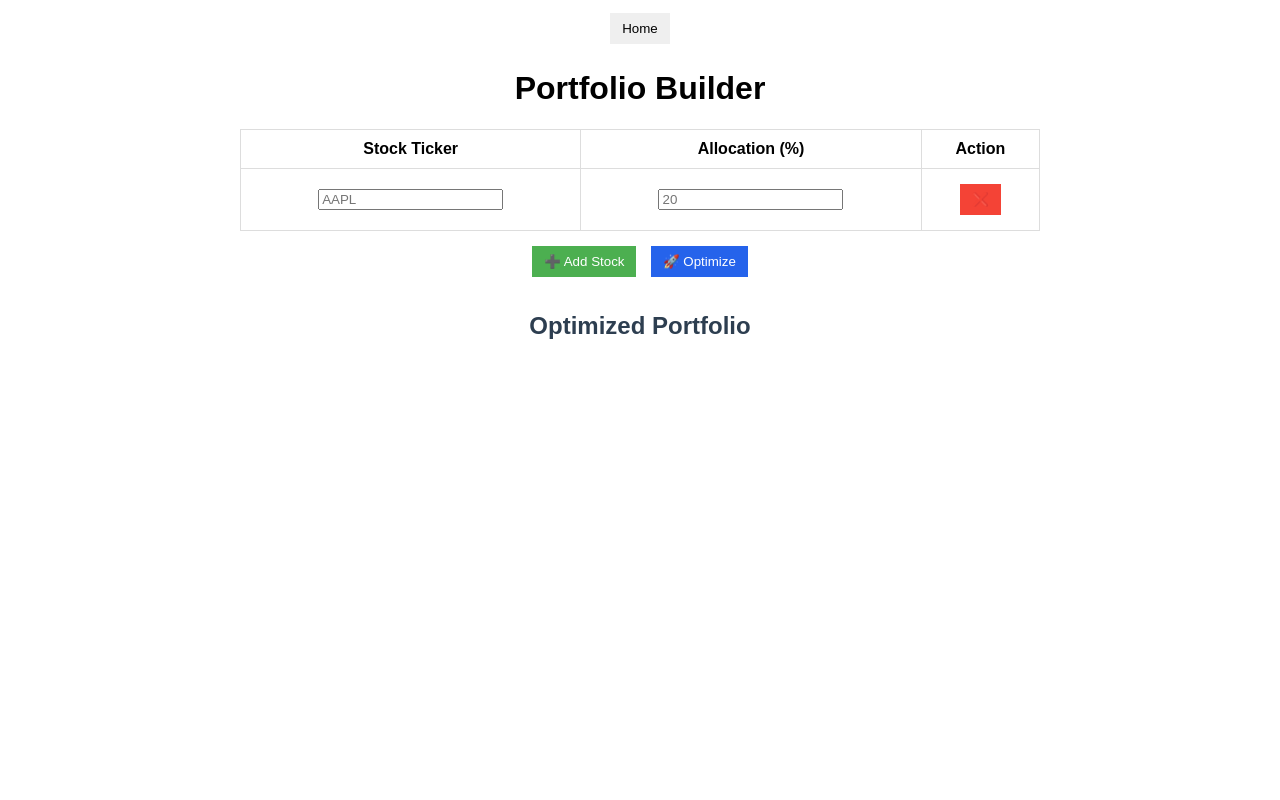
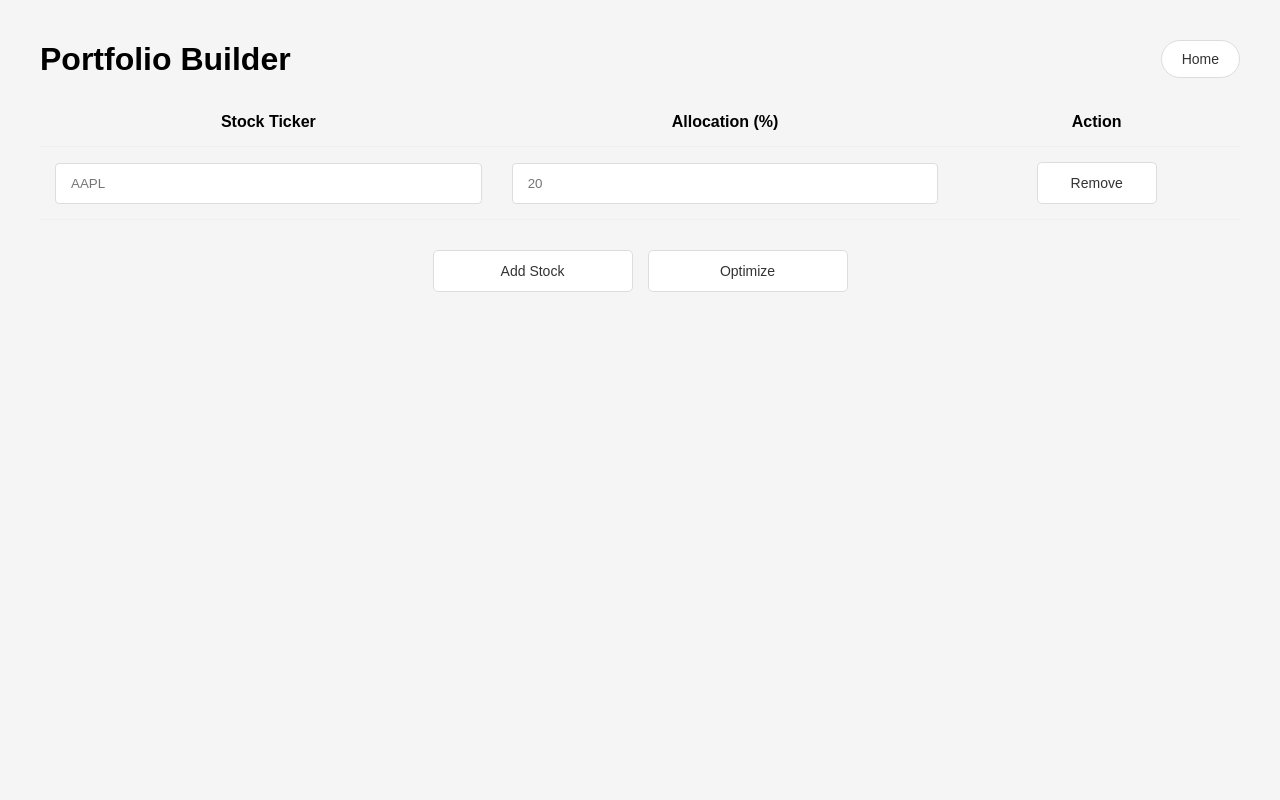
Before and after one commit to tokisakiiuwu/StockProject, a Django app: page /portfolio/ in a window 1280 px wide. Run offline with Django 5.2, Linux system fonts and the light colour scheme; some libraries are stand-ins or nearby versions.

Commit message:
Update portfolio.html portfolio page, all buttons and containers

```diff
--- a/templates/portfolio.html
+++ b/templates/portfolio.html
@@ -4,75 +4,127 @@
     <title>Portfolio Builder</title>
     <script src="https://cdn.plot.ly/plotly-2.24.1.min.js"></script>
     <style>
-        body { font-family: Arial, sans-serif; text-align: center; }
-        .container { max-width: 800px; margin: auto; }
-        table { width: 100%; border-collapse: collapse; margin-top: 20px; }
-        th, td { padding: 10px; border: 1px solid #ddd; text-align: center; }
-        .button-group { margin-top: 10px; }
-        button { padding: 8px 12px; margin: 5px; cursor: pointer; border: none; }
-        .btn-add { background-color: #4CAF50; color: white; }
-        .btn-remove { background-color: #f44336; color: white; }
-        .btn-optimize { background-color: #2563eb; color: white; }
-
-        /* Optimized Portfolio Section */
-        #optimized-portfolio { margin-top: 30px; }
-        #optimized-portfolio h2 { color: #2d3e50; font-size: 24px; margin-bottom: 20px; text-align: center; }
-
-        .portfolio-list {
+        body {
+            font-family: Arial, sans-serif;
+            background-color: #f5f5f5;
+            margin: 0;
+            padding: 20px;
+            min-height: 100vh;
+            box-sizing: border-box;
+        }
+        .content-area {
+            max-width: 100%;
+            margin: 0;
+            padding: 20px;
+            background: transparent;
+        }
+        .title-row {
             display: flex;
+            justify-content: space-between;
+            align-items: center;
+            margin-bottom: 20px;
             flex-wrap: wrap;
-            justify-content: center;
+            gap: 15px;
+            width: 100%;
+        }
+        .home-button {
+            padding: 10px 20px;
+            background: white;
+            color: #333;
+            border: 1px solid #ddd;
+            border-radius: 20px;
+            font-size: 14px;
+            cursor: pointer;
+            transition: all 0.2s;
+            white-space: nowrap;
+        }
+        .home-button:hover {
+            background: #f5f5f5;
+        }
+        .portfolio-table {
+            width: 100%;
+            border-collapse: collapse;
+            margin: 20px 0;
         }
 
-        .portfolio-item {
-            background-color: #f8f9fa;
-            padding: 20px;
-            margin: 10px;
-            border-radius: 8px;
-            box-shadow: 0 2px 8px rgba(0, 0, 0, 0.1);
-            width: 250px;
+        .portfolio-table th,
+        .portfolio-table td {
+            padding: 15px;
+            border-bottom: 1px solid #eee;
             text-align: center;
-            font-size: 18px;
-            transition: background-color 0.3s ease;
         }
 
-        .portfolio-item:hover {
-            background-color: #e9ecef;
-            cursor: pointer;
+        .button-group {
+            margin: 30px 0;
+            display: flex;
+            justify-content: center;
+            flex-wrap: wrap;
+            gap: 15px;
+            width: 100%;
         }
 
-        .stock-name {
-            font-weight: bold;
-            color: #007bff;
-            font-size: 20px;
+        .form-button {
+            padding: 12px 24px;
+            cursor: pointer;
+            background: white;
+            color: #333;
+            border: 1px solid #ddd;
+            border-radius: 5px;
+            font-size: 14px;
+            transition: all 0.2s;
+            min-width: 120px;
+            flex-grow: 1;
+            max-width: 200px;
+        }
+        .form-button:hover {
+            background: #f5f5f5;
         }
 
-        .allocation {
-            margin-top: 10px;
-            font-weight: bold;
-            font-size: 22px;
-            color: #333;
+        .stock-input {
+            padding: 12px 15px;
+            border: 1px solid #ddd;
+            border-radius: 4px;
+            width: 100%;
+            box-sizing: border-box;
+            max-width: none;
         }
 
         @media (max-width: 768px) {
-            .portfolio-item {
+            .title-row {
+                flex-direction: column;
+                align-items: stretch;
+            }
+
+            .form-button {
                 width: 100%;
-                margin: 10px 0;
+                max-width: none;
+            }
+
+            .portfolio-table th,
+            .portfolio-table td {
+                padding: 10px;
+                display: block;
+                width: 100%;
+                text-align: left;
+            }
+
+            .portfolio-table tr {
+                margin-bottom: 15px;
+                display: block;
             }
         }
     </style>
 </head>
 <body>
-    <div class="head-container">
-        <a href="{% url 'stock_search' %}">
-            <button>Home</button>
-        </a>
-    </div>
+    <div class="content-area">
+        <div class="title-row">
+            <h1 style="margin:0">Portfolio Builder</h1>
+            <a href="{% url 'stock_search' %}">
+                <button class="home-button">Home</button>
+            </a>
+        </div>
 
-    <div class="container">
-        <h1>Portfolio Builder</h1>
-
-        <table id="stockTable">
+        <table class="portfolio-table" id="stockTable">
             <thead>
                 <tr>
                     <th>Stock Ticker</th>
@@ -82,23 +134,17 @@
             </thead>
             <tbody>
                 <tr>
-                    <td><input type="text" name="tickers[]" placeholder="AAPL" required></td>
-                    <td><input type="number" name="allocations[]" placeholder="20" required></td>
-                    <td><button class="btn-remove" onclick="removeRow(this)">❌</button></td>
+                    <td><input class="stock-input" type="text" name="tickers[]" placeholder="AAPL" required></td>
+                    <td><input class="stock-input" type="number" name="allocations[]" placeholder="20" required></td>
+                    <td><button class="form-button" onclick="removeRow(this)">Remove</button></td>
                 </tr>
             </tbody>
         </table>
 
         <div class="button-group">
-            <button class="btn-add" onclick="addRow()">➕ Add Stock</button>
-            <button class="btn-optimize" onclick="submitPortfolio()">🚀 Optimize</button>
+            <button class="form-button" onclick="addRow()">Add Stock</button>
+            <button class="form-button" onclick="submitPortfolio()">Optimize</button>
         </div>
-
-        <div id="optimized-portfolio">
-            <h2>Optimized Portfolio</h2>
-            <!-- Optimized portfolio will be displayed here -->
-        </div>
-
     </div>
 
     <script>
@@ -106,9 +152,9 @@
             let table = document.getElementById("stockTable").getElementsByTagName("tbody")[0];
             let newRow = table.insertRow();
             newRow.innerHTML = `
-                <td><input type="text" name="tickers[]" placeholder="TSLA" required></td>
-                <td><input type="number" name="allocations[]" placeholder="25" required></td>
-                <td><button class="btn-remove" onclick="removeRow(this)">❌</button></td>
+                <td><input class="stock-input" type="text" name="tickers[]" placeholder="TSLA" required></td>
+                <td><input class="stock-input" type="number" name="allocations[]" placeholder="25" required></td>
+                <td><button class="form-button" onclick="removeRow(this)">Remove</button></td>
             `;
         }
 
@@ -134,27 +180,6 @@
                 headers: { "Content-Type": "application/json", "X-CSRFToken": "{{ csrf_token }}" },
                 body: JSON.stringify({ tickers: tickers, allocations: allocations })
             })
-            .then(response => response.json())
-            .then(data => {
-                // Clear any existing portfolio
-                const optimizedPortfolio = data.portfolio;
-                let portfolioHtml = "<div class='portfolio-list'>";
-
-                // Build the optimized portfolio list
-                for (let stock in optimizedPortfolio) {
-                    portfolioHtml += `
-                        <div class="portfolio-item">
-                            <div class="stock-name"><b>${stock}</b></div>
-                            <div class="allocation">${optimizedPortfolio[stock].toFixed(2)}%</div>
-                        </div>
-                    `;
-                }
-
-                portfolioHtml += "</div>";
-
-                // Insert the portfolio items into the container
-                document.getElementById("optimized-portfolio").innerHTML = portfolioHtml;
-            })
             .catch(error => console.error("Error:", error));
         }
     </script>
```
